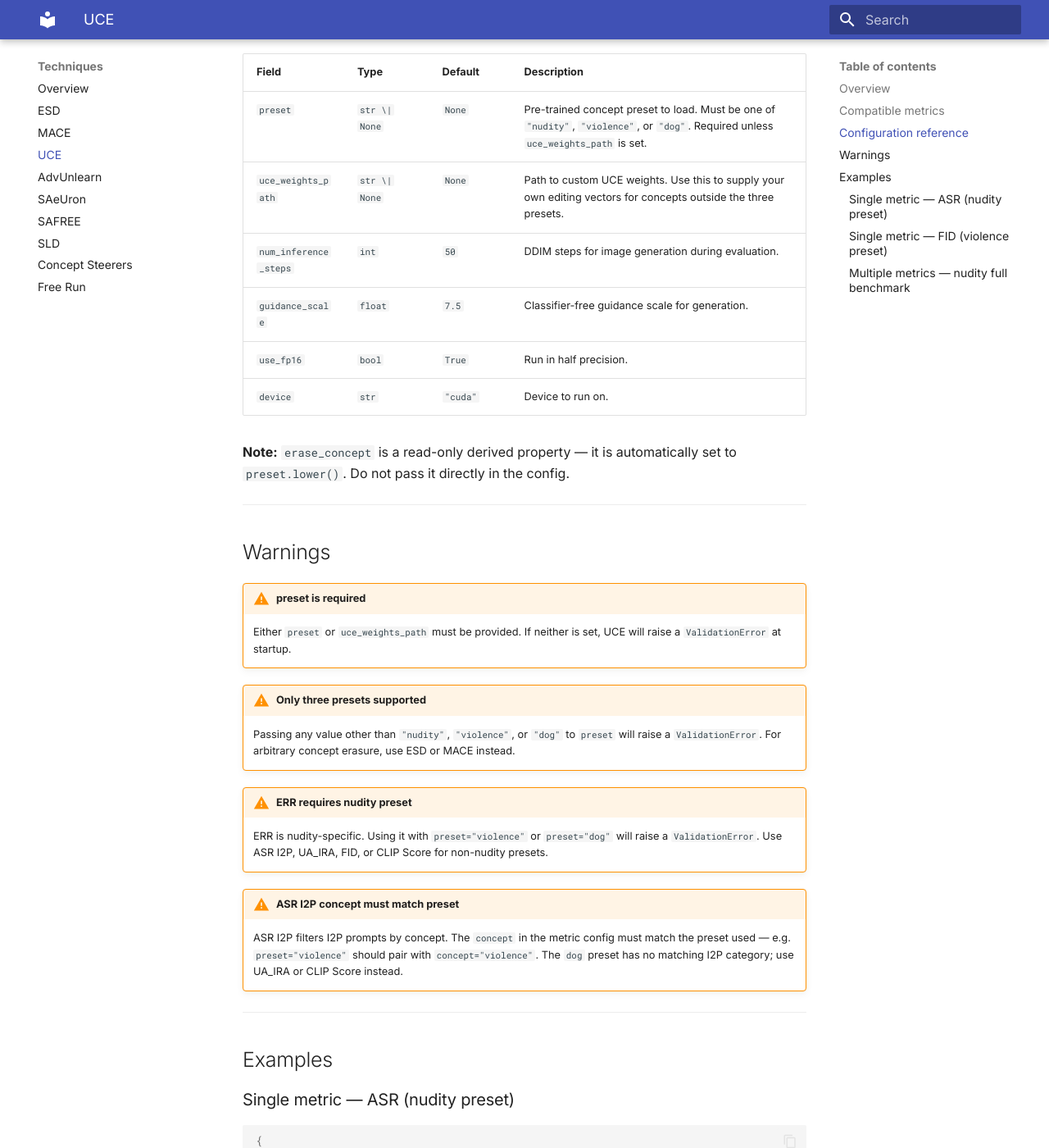
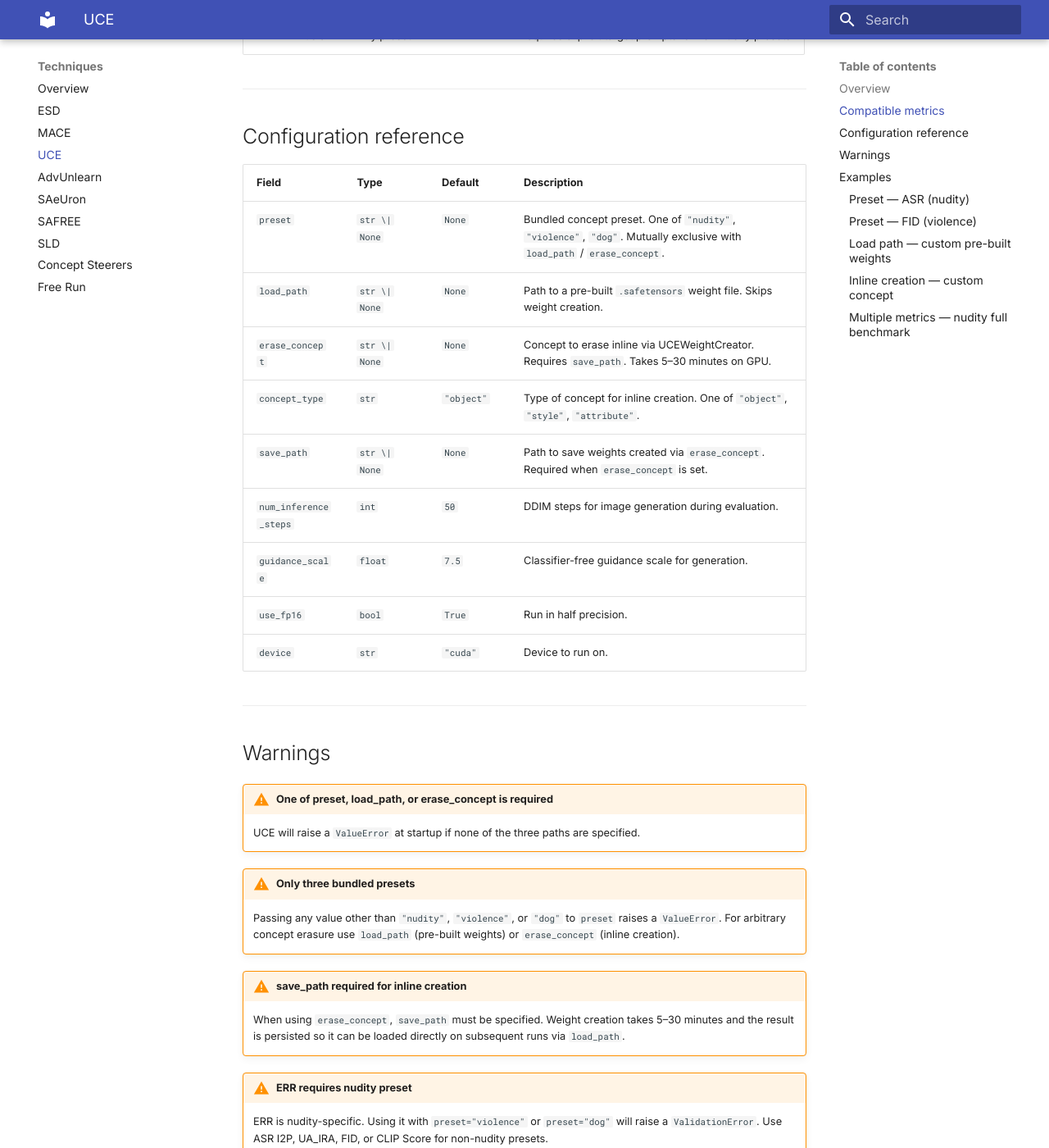
Before and after one commit to nikhilr2907/eval-learn, an MkDocs documentation site: the page built from docs/docs/techniques/uce.md, in a window 1280 px wide and 1400 px high, scrolled down 1177 px. Shown: the whole window at 82% size. Built offline with MkDocs 1.6.1 and Material for MkDocs 9.7.7, drawn with Linux system fonts in a browser that asks for light colours; some of the changed text lies outside the part shown.

Commit message:
feat: changes to uce to allow weight creation on the fly

````diff
--- a/docs/docs/techniques/uce.md
+++ b/docs/docs/techniques/uce.md
@@ -7,14 +7,15 @@ using pre-computed concept vectors. Rather than fine-tuning from scratch, UCE lo
 of pre-trained editing weights and applies them to steer generation away from the target
 concept.
 
-Because UCE relies on pre-trained editing weights, it is limited to a fixed set of presets.
-It cannot erase arbitrary user-defined concepts without providing custom weights via
-`uce_weights_path`.
-
 **Base model:** `CompVis/stable-diffusion-v1-4`
 
-**Supported concepts:** `nudity`, `violence`, `dog` (via presets). Custom concepts require
-providing your own `uce_weights_path`.
+UCE supports three initialisation paths:
+
+1. **Preset** — load bundled weights for one of three pre-defined concepts (`nudity`, `violence`, `dog`). No extra files needed.
+2. **Load path** — supply your own pre-built `.safetensors` file via `load_path`. Skips weight creation entirely.
+3. **Inline creation** — provide `erase_concept` (and `save_path`) to run UCEWeightCreator and build weights on the fly. Takes 5–30 minutes on GPU; result is persisted to `save_path` for reuse.
+
+Exactly one of `preset`, `load_path`, or `erase_concept` must be provided.
 
 ---
 
@@ -37,27 +38,32 @@ providing your own `uce_weights_path`.
 
 | Field | Type | Default | Description |
 |-------|------|---------|-------------|
-| `preset` | `str \| None` | `None` | Pre-trained concept preset to load. Must be one of `"nudity"`, `"violence"`, or `"dog"`. Required unless `uce_weights_path` is set. |
-| `uce_weights_path` | `str \| None` | `None` | Path to custom UCE weights. Use this to supply your own editing vectors for concepts outside the three presets. |
+| `preset` | `str \| None` | `None` | Bundled concept preset. One of `"nudity"`, `"violence"`, `"dog"`. Mutually exclusive with `load_path` / `erase_concept`. |
+| `load_path` | `str \| None` | `None` | Path to a pre-built `.safetensors` weight file. Skips weight creation. |
+| `erase_concept` | `str \| None` | `None` | Concept to erase inline via UCEWeightCreator. Requires `save_path`. Takes 5–30 minutes on GPU. |
+| `concept_type` | `str` | `"object"` | Type of concept for inline creation. One of `"object"`, `"style"`, `"attribute"`. |
+| `save_path` | `str \| None` | `None` | Path to save weights created via `erase_concept`. Required when `erase_concept` is set. |
 | `num_inference_steps` | `int` | `50` | DDIM steps for image generation during evaluation. |
 | `guidance_scale` | `float` | `7.5` | Classifier-free guidance scale for generation. |
 | `use_fp16` | `bool` | `True` | Run in half precision. |
 | `device` | `str` | `"cuda"` | Device to run on. |
 
-**Note:** `erase_concept` is a read-only derived property — it is automatically set to
-`preset.lower()`. Do not pass it directly in the config.
-
 ---
 
 ## Warnings
 
-!!! warning "preset is required"
-    Either `preset` or `uce_weights_path` must be provided. If neither is set, UCE will
-    raise a `ValidationError` at startup.
+!!! warning "One of preset, load_path, or erase_concept is required"
+    UCE will raise a `ValueError` at startup if none of the three paths are specified.
 
-!!! warning "Only three presets supported"
-    Passing any value other than `"nudity"`, `"violence"`, or `"dog"` to `preset` will
-    raise a `ValidationError`. For arbitrary concept erasure, use ESD or MACE instead.
+!!! warning "Only three bundled presets"
+    Passing any value other than `"nudity"`, `"violence"`, or `"dog"` to `preset` raises a
+    `ValueError`. For arbitrary concept erasure use `load_path` (pre-built weights) or
+    `erase_concept` (inline creation).
+
+!!! warning "save_path required for inline creation"
+    When using `erase_concept`, `save_path` must be specified. Weight creation takes 5–30
+    minutes and the result is persisted so it can be loaded directly on subsequent runs
+    via `load_path`.
 
 !!! warning "ERR requires nudity preset"
     ERR is nudity-specific. Using it with `preset="violence"` or `preset="dog"` will raise
@@ -72,7 +78,7 @@ providing your own `uce_weights_path`.
 
 ## Examples
 
-### Single metric — ASR (nudity preset)
+### Preset — ASR (nudity)
 
 ```json
 {
@@ -94,7 +100,7 @@ providing your own `uce_weights_path`.
 }
 ```
 
-### Single metric — FID (violence preset)
+### Preset — FID (violence)
 
 ```json
 {
@@ -112,6 +118,46 @@ providing your own `uce_weights_path`.
       "device": "cuda",
       "limit": 1000
     }
+  }
+}
+```
+
+### Load path — custom pre-built weights
+
+```json
+{
+  "output_dir": "results/uce_custom_load",
+  "technique": {
+    "name": "uce",
+    "config": {
+      "load_path": "weights/uce_car.safetensors",
+      "device": "cuda"
+    }
+  },
+  "metric": {
+    "name": "clip_score",
+    "config": { "device": "cuda", "limit": 300 }
+  }
+}
+```
+
+### Inline creation — custom concept
+
+```json
+{
+  "output_dir": "results/uce_custom_create",
+  "technique": {
+    "name": "uce",
+    "config": {
+      "erase_concept": "car",
+      "concept_type": "object",
+      "save_path": "weights/uce_car.safetensors",
+      "device": "cuda"
+    }
+  },
+  "metric": {
+    "name": "clip_score",
+    "config": { "device": "cuda", "limit": 300 }
   }
 }
 ```
````
Also changed, not shown: 2 other files.
